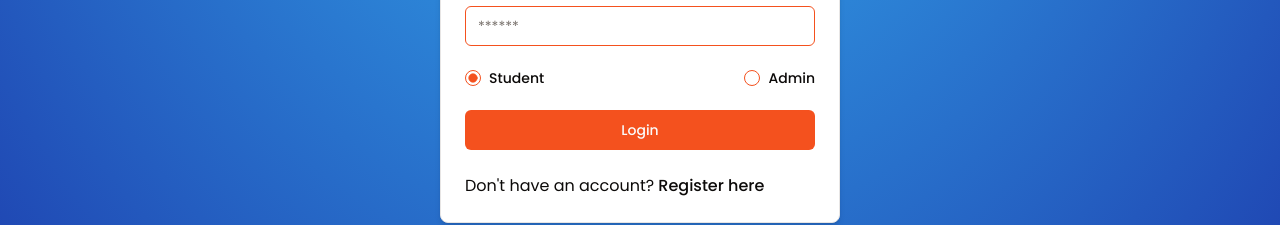
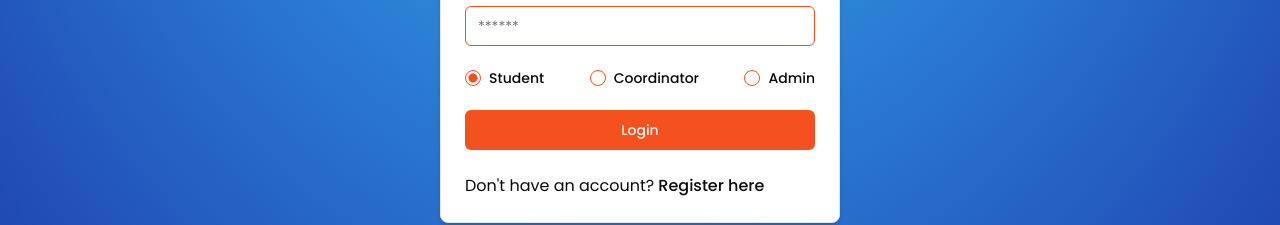
Before and after one commit to Himana184/VVIT-EDUCONNECT, a React (Vite) app in the folder client/: page /auth/login in a window 1280 px wide. Shown: the part 456-681 px from the top of the page. Built offline with nearby package versions, Linux system fonts and the light colour scheme.

Commit message:
add coordinator role in login form

```diff
--- a/client/src/components/auth/LoginForm.jsx
+++ b/client/src/components/auth/LoginForm.jsx
@@ -73,7 +73,10 @@ const LoginForm = () => {
                 <RadioGroupItem value="student" id="r1" />
                 <Label htmlFor="r1">Student</Label>
               </div>
-
+              <div className="flex items-center space-x-2">
+                <RadioGroupItem value="coordinator" id="r2" />
+                <Label htmlFor="r2">Coordinator</Label>
+              </div>
               <div className="flex items-center space-x-2">
                 <RadioGroupItem value="admin" id="r2" />
                 <Label htmlFor="r2">Admin</Label>
```
